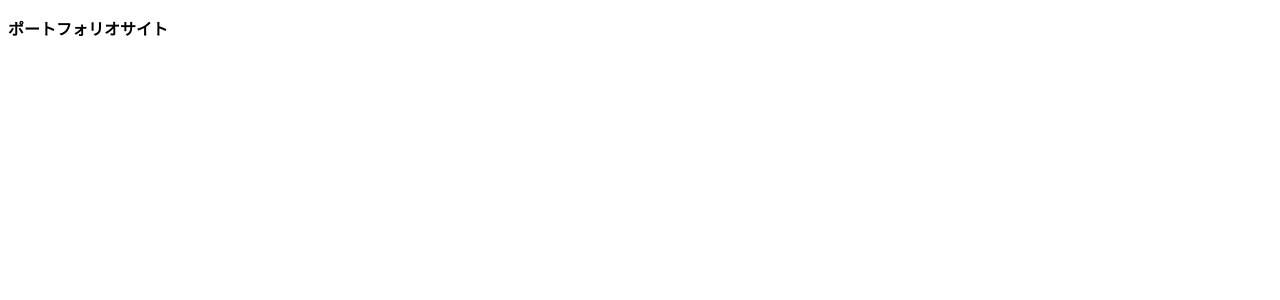
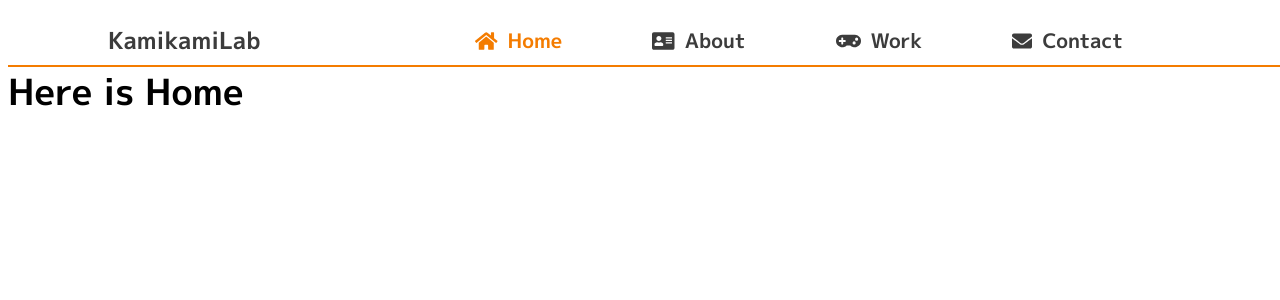
Before and after one commit to Hobiron03/my-portfolio, a Vue app: page / in a window 1280 px wide. Shown: the top 300 px of the page. Built offline with nearby package versions, Linux system fonts and the light colour scheme.

Commit message:
headerを作成

```diff
--- a/public/index.html
+++ b/public/index.html
@@ -1,11 +1,11 @@
 <!DOCTYPE html>
-<html lang="en">
+<html lang="ja">
   <head>
     <meta charset="utf-8">
     <meta http-equiv="X-UA-Compatible" content="IE=edge">
     <meta name="viewport" content="width=device-width,initial-scale=1.0">
     <link rel="icon" href="<%= BASE_URL %>favicon.ico">
-    <link href="https://fonts.googleapis.com/css?family=M+PLUS+1p" rel="stylesheet">
+    <link href="https://fonts.googleapis.com/css?family=M+PLUS+1p:400,500,700,800,900&display=swap&subset=japanese" rel="stylesheet">
     <title>KamikamiLab</title>
   </head>
   <body>
--- a/src/App.vue
+++ b/src/App.vue
@@ -1,19 +1,33 @@
 <template>
   <div id="app">
-    <p style="font-weight: bold;">ポートフォリオサイト</p>
+    <div class="header-app">
+      <Header></Header>
+    </div>
+    <router-view></router-view>
   </div>
 </template>
 
 <script>
+// import Home from './views/Home.vue';
+import Header from './components/Header.vue';
 
 export default {
+  components: {
+    Header,
+  }
 }
 </script>
 
 <style>
 #app {
-  font-family: "M PLUS 1p";;
+  font-size: 18px;
+  font-family: 'M PLUS 1p', sans-serif;
   -webkit-font-smoothing: antialiased;
   -moz-osx-font-smoothing: grayscale;
+  height: 1400px;
+}
+
+.header-app{
+  margin-bottom: 65px;
 }
 </style>
--- /dev/null
+++ b/src/components/Header.vue
@@ -0,0 +1,229 @@
+<template>
+    <header :class="borderState">
+        <div class="container">
+            <div class="header-left">
+                 <router-link to="/" @click.native="changeToHomeState"><h3>KamikamiLab</h3></router-link>
+            </div>
+
+            <div class="header-right">
+                <nav>
+                    <ul>
+                        <li class="home-li change">
+                            <router-link to="/" :class="isHome ? 'pushed-color-home' : 'normal-color'" @click.native="changeToHomeState">
+                            <v-fa class="icon" :class="isHome ? 'pushed-color-home' : 'normal-color'" icon="home"/>Home
+                            </router-link>
+                        </li>
+                        <li class="about-li">
+                            <router-link to="/About" :class="isAbout ? 'pushed-color-about' : 'normal-color'" @click.native="changeToAboutState">
+                            <v-fa class="icon" :class="isAbout ? 'pushed-color-about' : 'normal-color'" icon="address-card" />About
+                            </router-link>
+                        </li >
+                        <li class="work-li">
+                            <router-link to="/Work" :class="isWork ? 'pushed-color-work' : 'normal-color'" @click.native="changeToWorkState">
+                            <v-fa class="icon" icon="gamepad" :class="isWork ? 'pushed-color-work' : 'normal-color'"/>Work
+                            </router-link>
+                        </li>
+                        <li class="contact-li">
+                            <router-link to="/Contact" :class="isContact ? 'pushed-color-contact' : 'normal-color'" @click.native="changeToContactState">
+                            <v-fa class="icon" icon="envelope" :class="isContact ? 'pushed-color-contact' : 'normal-color'"/>Contact
+                            </router-link>
+                        </li>
+                    </ul>
+                </nav>
+            </div>
+        </div>
+    </header>
+</template>
+
+
+<script>
+export default {
+    data(){
+        return {
+            isHome: true,
+            isAbout: false,
+            isWork: false,
+            isContact: false,
+        };
+    },
+    computed: {
+        borderState(){
+            if(this.isHome){
+                return "header-border-color-home";
+            }
+
+            if(this.isAbout){
+                return "header-border-color-about";
+            }
+
+            if(this.isWork)
+            {
+                return "header-border-color-work";
+            }
+
+            if(this.isContact)
+            {
+                return "header-border-color-contact";
+            }
+
+            return "header-border-color-home";
+        }
+    },
+    methods: {
+        changeToHomeState() {
+            this.isHome = true;
+            this.isAbout = false;
+            this.isWork = false;
+            this.isContact = false;
+        },
+        changeToAboutState(){
+            this.isHome = false;
+            this.isAbout = true;
+            this.isWork = false;
+            this.isContact = false;
+        },
+        changeToWorkState(){
+            this.isHome = false;
+            this.isAbout = false;
+            this.isWork = true;
+            this.isContact = false;
+        },
+        changeToContactState(){
+            this.isHome = false;
+            this.isAbout = false;
+            this.isWork = false;
+            this.isContact = true;
+        },
+    }
+}
+</script>
+
+
+<style lang="scss" scoped>
+$home: #F47C00;
+$about: #42CAF6;
+$work: #50D331;
+$contact: #E71A00;
+$white: #FFFFFF;
+$transition-time: 0.3s;
+$font: #3C3C3C;
+
+header {
+    background-color: white;
+    position:fixed;
+    top:0px;
+    width: 100%;
+    z-index: 10;
+    font-size: 20px;
+    height: 65px;
+    font-weight: bold;
+    border-bottom: solid 2.5px $home;
+    transition: all $transition-time;
+}
+
+.container {
+  max-width: 1370px;
+  margin: 0 auto;
+}
+
+.header-left {
+    float: left;
+    margin-left: 100px;
+
+    a{
+        color: $font;
+        text-decoration: none;
+    }
+}
+
+.header-right {
+    float: right;
+    margin-right: 100px;
+    ul {
+        li {
+            list-style: none;
+            float: left;
+            margin-right: 40px;
+            transition: all $transition-time;
+        }
+    }
+
+    a {
+        text-decoration: none;
+        padding: 5px 25px 5px 25px;
+        display: block;
+        transition: all $transition-time;
+    }
+
+    v-fa {
+        transition: all 3.0s;
+    }
+}
+
+.home-li {
+    &:hover {
+        border-bottom: solid 3px $home;
+    }
+
+}
+
+.about-li{
+    &:hover{
+        border-bottom: solid 3px $about;
+    }
+}
+
+.work-li {
+    &:hover{
+        border-bottom: solid 3px $work;
+    }
+}
+
+.contact-li {
+    &:hover{
+        border-bottom: solid 3px $contact;
+    }
+}
+
+.icon {
+    transition: all $transition-time;
+    margin-right: 10px;
+}
+
+.normal-color{
+    color: $font;
+}
+
+.pushed-color-home{
+    color: $home;
+}
+
+.pushed-color-about{
+    color: $about;
+}
+
+.pushed-color-work{
+    color: $work;
+}
+
+.pushed-color-contact{
+    color: $contact;
+}
+
+.header-border-color-home{
+    border-bottom: solid 2.5px $home;
+}
+
+.header-border-color-about{
+    border-bottom: solid 2.5px $about;
+}
+
+.header-border-color-work{
+    border-bottom: solid 2.5px $work;
+}
+
+.header-border-color-contact{
+    border-bottom: solid 2.5px $contact;
+}
+
+</style>
--- a/src/main.js
+++ b/src/main.js
@@ -1,8 +1,21 @@
-import Vue from 'vue'
-import App from './App.vue'
+import Vue from 'vue';
+import App from './App.vue';
+import router from './router';
+import { library } from '@fortawesome/fontawesome-svg-core';
+import { fas } from '@fortawesome/free-solid-svg-icons';
+import { far } from '@fortawesome/free-regular-svg-icons';
+import { fab } from '@fortawesome/free-brands-svg-icons';
+import { FontAwesomeIcon } from '@fortawesome/vue-fontawesome';
+
+// アイコンを読み込み
+library.add(fas, far, fab);
+
+// Vueコンポーネントを作成
+Vue.component('v-fa', FontAwesomeIcon);
 
 Vue.config.productionTip = false
 
 new Vue({
+  router,
   render: h => h(App),
 }).$mount('#app')
--- /dev/null
+++ b/src/router.js
@@ -0,0 +1,20 @@
+import Vue from 'vue';
+import Router from 'vue-router';
+
+const Home = () => import('./views/Home.vue');
+const About = () => import('./views/About.vue');
+const Work = () => import('./views/Work.vue');
+const Contact = () => import('./views/Contact.vue');
+
+Vue.use(Router);
+
+export default new Router({
+    mode: "history",
+    routes: [
+        {path: '/', component: Home},
+        {path: '/About', component: About},
+        {path: '/Work', component: Work},
+        {path: '/Contact', component: Contact},
+        {path: '/*', redirect: '/'},
+    ]
+})
--- /dev/null
+++ b/src/views/About.vue
@@ -0,0 +1,3 @@
+<template>
+    <p>Here is About</p>
+</template>
--- /dev/null
+++ b/src/views/Contact.vue
@@ -0,0 +1,3 @@
+<template>
+    <p>Here is Contact</p>
+</template>
--- /dev/null
+++ b/src/views/Home.vue
@@ -0,0 +1,9 @@
+<template>
+    <div>
+        <h1>Here is Home</h1>
+    </div>
+</template>
+
+<style lang="sass" scoped>
+
+</style>
--- /dev/null
+++ b/src/views/Work.vue
@@ -0,0 +1,3 @@
+<template>
+    <p>Here is Work</p>
+</template>
```
Also changed, not shown: package.json (+7 -0 lines), 1 other file (tests, documents, lock files or other folders).
